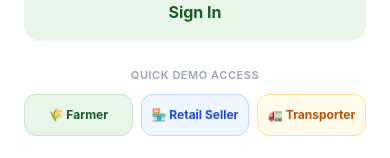
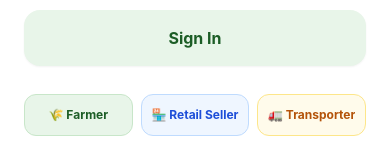
Before and after one commit to janith-sasindu/Green-Hive, a React Native app in the folder mobile/: screen /Welcome in a window 390 px wide. Shown: the part 676-834 px from the top of the page. Built offline with nearby package versions, Linux system fonts and the light colour scheme.

Commit message:
pulled latest changes

```diff
--- a/mobile/src/screens/auth/WelcomeScreen.tsx
+++ b/mobile/src/screens/auth/WelcomeScreen.tsx
@@ -128,9 +128,9 @@ export default function WelcomeScreen({ navigation }: WelcomeScreenProps) {
 
                     {/* Quick Demo Section */}
                     <View className="mt-7">
-                        <Text className="mb-3 text-center text-[11px] font-semibold tracking-wider text-gray-400 uppercase">
+                        {/* <Text className="mb-3 text-center text-[11px] font-semibold tracking-wider text-gray-400 uppercase">
                             Quick Demo Access
-                        </Text>
+                        </Text> */}
                         <View className="flex-row justify-between gap-2">
                             {/* Farmer */}
                             <TouchableOpacity
```
Also changed, not shown: 1 other file (tests, documents, lock files or other folders).
